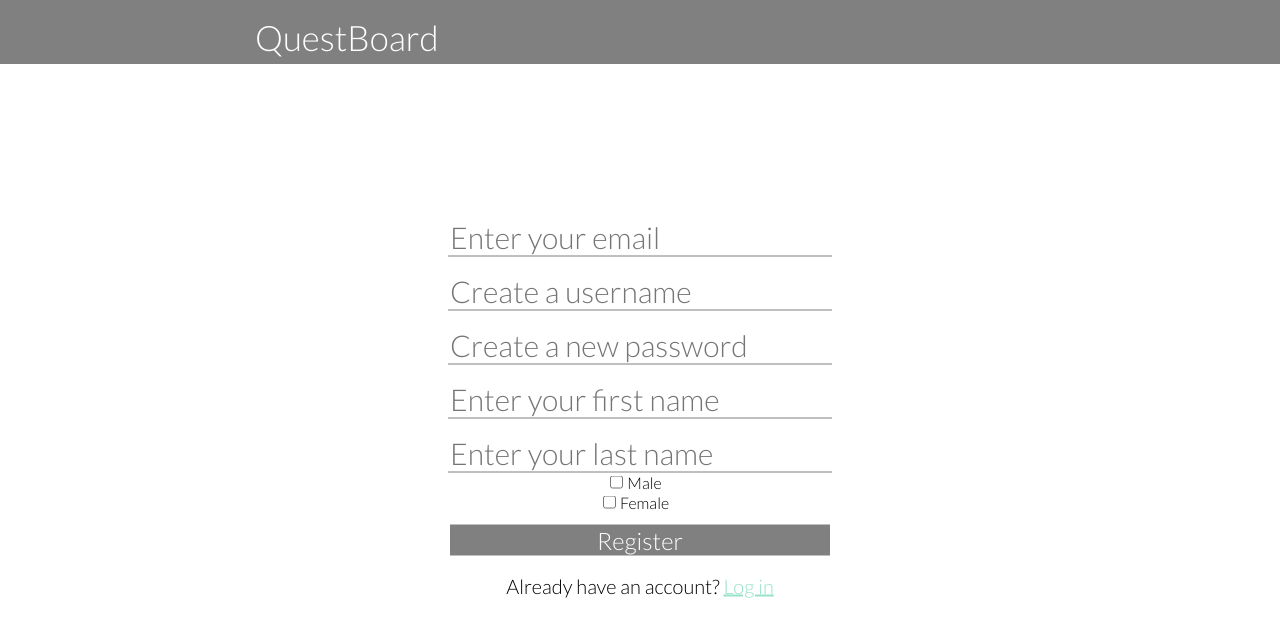
After one commit to maibelbesy/QuestBoard, a Rails app: page /signup in a window 1280 px wide. The commit adds this page. Shown: the top 637 px of the page. Run offline with Rails 7, Linux system fonts and the light colour scheme; style sheets or scripts are compiled from the project's sources; some libraries are stand-ins or nearby versions.

Commit message:
Initial commit

```diff
--- a/questboard-app/app/assets/stylesheets/application.css
+++ b/questboard-app/app/assets/stylesheets/application.css
@@ -80,16 +80,61 @@ a:visited {
     border: 1px soild;
 }
 
+/*ACCOUNT MANAGEMENT PAGES ----------------------------------------------------------*/
+
+.login-div{
+    width: 30%;
+/*    border: 1px solid;*/
+    text-align: center;
+
+    position: fixed;
+    top: 50%;
+    left: 50%;
+    -webkit-transform: translate(-50%, -50%);
+    transform: translate(-50%, -50%);
+}
+
+.login-input{
+    width: 99%;
+    font-family: 'Lato', sans-serif;
+    font-weight: 300;
+    font-size: 30px;
+    outline: none;
+    border: none;
+    border-bottom: 1px solid;
+    border-color: gray;
+    color: black;
+}
+
+.login-button{
+    width: 99%;
+    font-family: 'Lato', sans-serif;
+    font-weight: 300;
+    font-size: 24px;
+    border: none;
+    background-color: gray; /*rgba(255, 30, 30, 0.65);*/
+    cursor: pointer;
+    outline: none;
+    color: white;
+}
+
+#login-p{
+    font-family: 'Lato', sans-serif;
+    font-weight: 300;
+    font-size: 20px;
+    /*color: white;*/
+}
+
 /*GENERAL AND TEST --------------------------------------------------------------*/
 
 .header-title{
-	font-family: 'Lato', sans-serif;
-	font-weight: 400;
-	margin-bottom: 2em;
+    font-family: 'Lato', sans-serif;
+    font-weight: 400;
+    margin-bottom: 2em;
 }
 
 .label {
-	font-family: 'Lato', sans-serif;
+    font-family: 'Lato', sans-serif;
   font-weight: 300;
   font-size: 24px;
   width: 30%;
@@ -129,3 +174,8 @@ a:visited {
     cursor: pointer;
     outline: none;
 }
+
+font {
+    font-family: 'Lato', sans-serif;
+    font-weight: 300;
+}
--- a/questboard-app/app/controllers/application_controller.rb
+++ b/questboard-app/app/controllers/application_controller.rb
@@ -1,5 +1,6 @@
 class ApplicationController < ActionController::Base
   # Prevent CSRF attacks by raising an exception.
   # For APIs, you may want to use :null_session instead.
+  include SessionsHelper
   protect_from_forgery with: :exception
 end
--- a/questboard-app/app/controllers/sessions_controller.rb
+++ b/questboard-app/app/controllers/sessions_controller.rb
@@ -13,9 +13,14 @@ class SessionsController < ApplicationController
   	end
  end
 
+ def register
+ end
+
  def register_user
     hash = params[:register]
-    @user = User.new(:email => hash[:email], :first_name => hash[:first_name], :password => hash[:password], :last_name => hash[:last_name])
+    gender = true if hash[:male] == "1"
+    gender = false if hash[:female] == "1"
+    @user = User.new(:email => hash[:email], :first_name => hash[:first_name], :password => hash[:password], :last_name => hash[:last_name], :user_name => hash[:user_name], :gender => gender)
     if @user.save
       log_in @user
       redirect_to root_path
--- a/questboard-app/app/models/user.rb
+++ b/questboard-app/app/models/user.rb
@@ -1,2 +1,3 @@
 class User < ActiveRecord::Base
+	has_secure_password validations: false
 end
--- /dev/null
+++ b/questboard-app/app/views/sessions/register.html.erb
@@ -0,0 +1,27 @@
+<% if false %>
+  <div id="error_explanation">
+    <ul>
+    <% @user.errors.full_messages.each do |msg| %>
+      <li class="warning" style="background-color: transparent; color: rgba(92,211,173, 0.65);list-style-type: none;"><%= msg %></li>
+    <% end %>
+    </ul>
+  </div>
+<% end %>
+
+<div class="login-div" style="margin: 0em auto">
+    <%= form_for :register, :url => register_user_path do |f| %>
+        <%= f.email_field :email, class: "login-input", placeholder: "Enter your email", style: "float:left;background-color: transparent;margin-top: 0.5em;" %>
+        <%= f.email_field :user_name, class: "login-input", placeholder: "Create a username", style: "float:left;background-color: transparent;margin-top: 0.5em;" %>
+        <%= f.password_field :password, class: "login-input", placeholder: "Create a new password", style: "float:left;background-color: transparent;margin-top: 0.5em;" %>
+        <%= f.text_field :first_name, class: "login-input", placeholder: "Enter your first name", style: "float:left;background-color: transparent;margin-top: 0.5em;" %>
+        <%= f.text_field :last_name, class: "login-input", placeholder: "Enter your last name", style: "float:left;background-color: transparent;margin-top: 0.5em;" %>
+        <%= f.check_box :male %>
+        <font style="margin-right: 0.5em">Male</font>
+        <br>
+        <%= f.check_box :female %>
+        <font style="margin-right: 0.5em">Female</font>
+        <%= f.submit "Register", class: "login-button", style: "margin-top: 0.5em;" %>
+     <% end %>
+     <br>
+     <p id="login-p">Already have an account? <%= link_to 'Log in', "login", style:"color: rgba(92,211,173, 0.65);text-decoration: underline" %></p>
+</div>
--- a/questboard-app/config/routes.rb
+++ b/questboard-app/config/routes.rb
@@ -10,8 +10,9 @@ Rails.application.routes.draw do
   post '/quests/new' => 'quests#create', as: :create_quest
   delete '/quests/post/:id'=> 'quests#destroy', as: :delete_quest
 
+  get 'login'   => 'sessions#new'
   get 'signup' => 'sessions#register', as: :register
-  post 'signup' => 'sessions#register', as: :register_user
+  post 'signup' => 'sessions#register_user', as: :register_user
 
 
 
```
Also changed, not shown: questboard-app/app/views/sessions/login.html.erb (added, +13 -0 lines), Sign up.jpg (added), questboard-app/Gemfile, questboard-app/Gemfile.lock.
